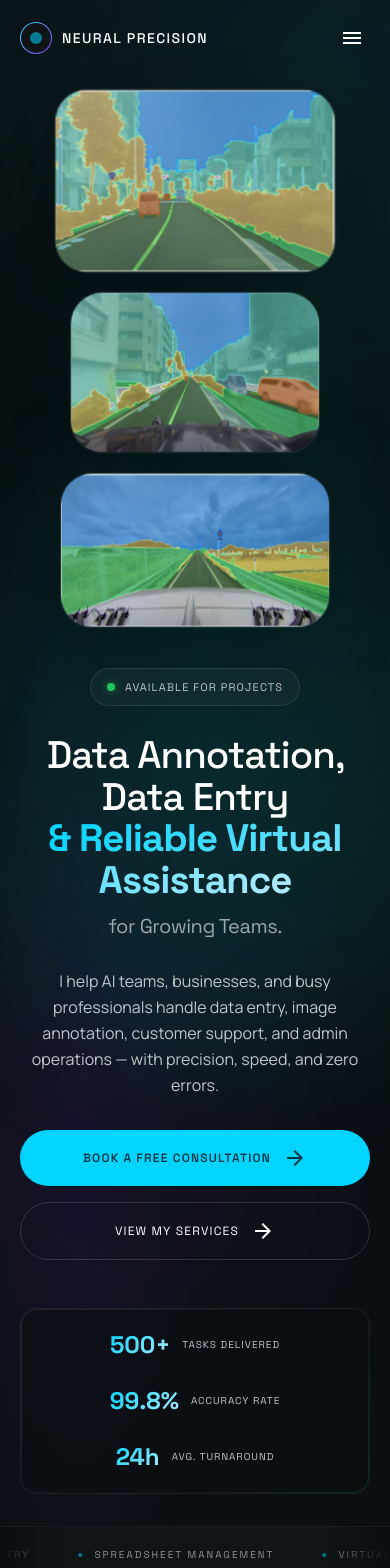
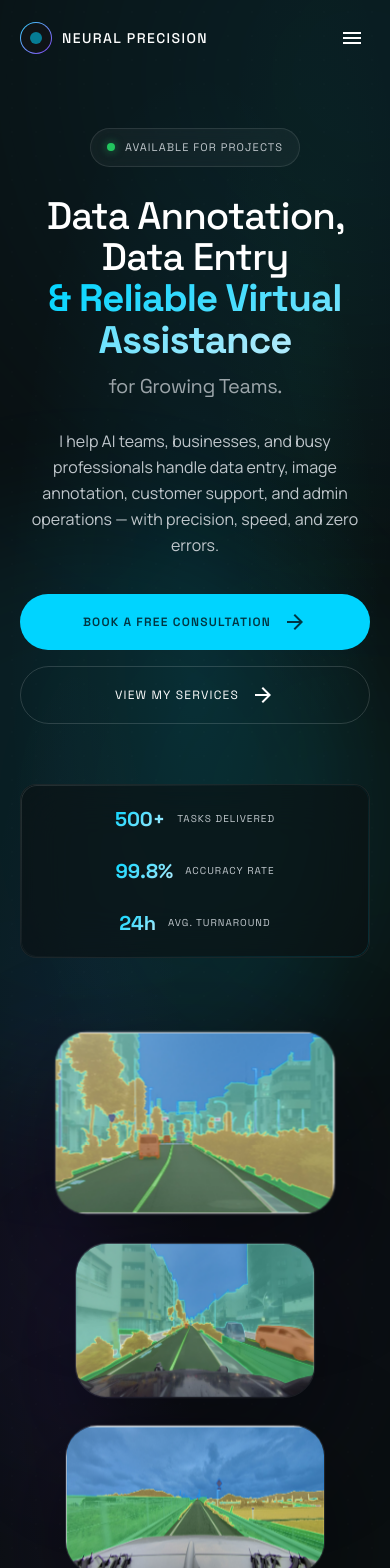
Before and after one commit to Elvinoacer/neural-precision-portfolio, a Next.js app: page / in a window 390 px wide. Shown: the top 1568 px of the page. Built offline with nearby package versions, Linux system fonts and the light colour scheme.

Commit message:
refactor: redesign HeroSection layout and responsive positioning for segmentation cards

```diff
--- a/app/components/HeroSection.tsx
+++ b/app/components/HeroSection.tsx
@@ -12,9 +12,9 @@ const IMAGES = [
     alt: "2D semantic segmentation — urban scene with annotated road, vehicles, trees, and buildings",
     width: 1000,
     height: 630,
-    displayClass: "w-[280px] sm:w-[340px] md:w-[450px]",
-    positionClass: "top-[8%] left-[3%] md:top-[6%] md:left-[2%]",
-    orbit: { x: [0, 30, -15, 0], y: [0, -25, 15, 0], duration: 25 },
+    displayClass: "w-[280px] sm:w-[320px] lg:w-[400px] xl:w-[450px]",
+    positionClass: "lg:top-[0%] lg:right-[10%] xl:top-[5%] xl:right-[15%]",
+    orbit: { x: [0, 20, -10, 0], y: [0, -15, 10, 0], duration: 25 },
     delay: 0.2,
     parallaxFactor: 30,
     preload: true,
@@ -24,9 +24,9 @@ const IMAGES = [
     alt: "2D image segmentation — street scene with color-coded road surfaces, vehicles, and sidewalks",
     width: 1000,
     height: 630,
-    displayClass: "w-[250px] sm:w-[300px] md:w-[380px]",
-    positionClass: "top-[30%] right-[2%] md:top-[22%] md:right-[3%]",
-    orbit: { x: [0, -20, 25, 0], y: [0, 20, -30, 0], duration: 30 },
+    displayClass: "w-[240px] sm:w-[280px] lg:w-[320px] xl:w-[360px]",
+    positionClass: "lg:top-[35%] lg:-right-[10%] xl:top-[40%] xl:-right-[5%]",
+    orbit: { x: [0, -15, 20, 0], y: [0, 15, -20, 0], duration: 30 },
     delay: 0.4,
     parallaxFactor: 20,
     preload: false,
@@ -36,9 +36,9 @@ const IMAGES = [
     alt: "2D image segmentation — highway scene with segmented guardrails, terrain, and sky regions",
     width: 1152,
     height: 648,
-    displayClass: "w-[270px] sm:w-[320px] md:w-[420px]",
-    positionClass: "bottom-[22%] left-[5%] md:bottom-[18%] md:left-[8%]",
-    orbit: { x: [0, 25, -20, 0], y: [0, -15, 25, 0], duration: 22 },
+    displayClass: "w-[260px] sm:w-[300px] lg:w-[380px] xl:w-[420px]",
+    positionClass: "lg:bottom-[5%] lg:left-[-5%] xl:bottom-[10%] xl:left-[0%]",
+    orbit: { x: [0, 20, -15, 0], y: [0, -10, 20, 0], duration: 22 },
     delay: 0.6,
     parallaxFactor: 25,
     preload: false,
@@ -68,7 +68,7 @@ export default function HeroSection() {
     <section
       ref={containerRef}
       onMouseMove={handleMouseMove}
-      className="relative w-full min-h-[100svh] flex flex-col justify-center overflow-hidden"
+      className="relative w-full min-h-[100svh] flex items-center justify-center overflow-hidden"
     >
       {/* ──── Aurora Background ──── */}
       <div className="absolute inset-0 z-0">
@@ -117,67 +117,19 @@ export default function HeroSection() {
       <div className="absolute inset-0 z-[1] dot-pattern opacity-20 pointer-events-none" />
 
       {/* ──── Segmentation Spotlight Glow ──── */}
-      <div className="absolute left-1/2 top-1/2 -translate-x-1/2 -translate-y-1/2 w-[600px] h-[600px] md:w-[900px] md:h-[900px] rounded-full blur-3xl bg-primary/[0.07] z-[2] pointer-events-none" />
+      <div className="absolute right-0 lg:right-[10%] top-1/2 -translate-y-1/2 w-[600px] h-[600px] md:w-[800px] md:h-[800px] rounded-full blur-3xl bg-primary/[0.08] z-[2] pointer-events-none" />
 
-      {/* ──── Floating Segmentation Images ──── */}
-      <div className="absolute inset-0 z-[5] hidden md:block">
-        {IMAGES.map((img) => (
-          <AnimatedSegmentationCard
-            key={img.src}
-            src={img.src}
-            alt={img.alt}
-            width={img.width}
-            height={img.height}
-            orbitConfig={img.orbit}
-            delay={img.delay}
-            mouseX={mouseX}
-            mouseY={mouseY}
-            parallaxFactor={img.parallaxFactor}
-            preload={img.preload}
-            className={`${img.displayClass} ${img.positionClass}`}
-          />
-        ))}
-      </div>
+      {/* ──── Main Content Container ──── */}
+      <div className="max-w-[1400px] mx-auto px-5 md:px-8 w-full relative z-[50] flex flex-col lg:flex-row items-center justify-between gap-12 lg:gap-8 pt-28 pb-16 lg:pt-0 lg:pb-0">
 
-      {/* ──── Mobile: Stacked Segmentation Images ──── */}
-      <div className="relative z-[5] flex flex-col items-center gap-4 px-5 pt-24 pb-2 md:hidden">
-        {IMAGES.map((img, i) => (
-          <motion.div
-            key={img.src}
-            className={`glass-image-card ${img.displayClass}`}
-            initial={{ opacity: 0, scale: 0.85 }}
-            animate={{
-              opacity: 1,
-              scale: [1, 1.03, 1],
-              y: [0, -8, 0],
-            }}
-            transition={{
-              opacity: { duration: 0.6, delay: img.delay },
-              scale: { duration: 6, repeat: Infinity, ease: "easeInOut", delay: i * 0.5 },
-              y: { duration: 5, repeat: Infinity, ease: "easeInOut", delay: i * 0.7 },
-            }}
-          >
-            <img
-              src={img.src}
-              alt={img.alt}
-              width={img.width}
-              height={img.height}
-              className="w-full h-auto object-cover"
-              loading={i === 0 ? "eager" : "lazy"}
-            />
-          </motion.div>
-        ))}
-      </div>
-
-      {/* ──── Hero Content ──── */}
-      <div className="max-w-[1400px] mx-auto px-5 md:px-8 w-full relative z-[50] pt-8 pb-8 md:pt-36 md:pb-12">
-        <div className="max-w-3xl mx-auto md:mx-0 space-y-7 md:space-y-9 text-center md:text-left">
+        {/* ──── Left: Hero Content ──── */}
+        <div className="w-full lg:w-[50%] xl:w-[45%] flex flex-col justify-center space-y-7 md:space-y-9 text-center lg:text-left z-10 pt-4 lg:pt-0">
           {/* Availability badge */}
           <motion.div
             initial={{ opacity: 0, y: 20 }}
             animate={{ opacity: 1, y: 0 }}
-            transition={{ duration: 0.6, delay: 0.8, ease: [0.16, 1, 0.3, 1] }}
-            className="inline-flex items-center gap-2.5 px-4 py-2.5 glass-pill text-on-surface-variant font-label-mono text-[11px] tracking-widest uppercase rounded-full"
+            transition={{ duration: 0.6, delay: 0.2, ease: [0.16, 1, 0.3, 1] }}
+            className="inline-flex items-center gap-2.5 px-4 py-2.5 glass-pill text-on-surface-variant font-label-mono text-[11px] tracking-widest uppercase rounded-full mx-auto lg:mx-0 w-max"
           >
             <span className="relative w-2 h-2 rounded-full bg-tertiary shadow-[0_0_8px_rgba(34,197,94,0.6)]">
               <span className="absolute inset-0 rounded-full bg-tertiary animate-ping opacity-75" />
@@ -189,10 +141,10 @@ export default function HeroSection() {
           <motion.div
             initial={{ opacity: 0, y: 24 }}
             animate={{ opacity: 1, y: 0 }}
-            transition={{ duration: 0.7, delay: 0.8, ease: [0.16, 1, 0.3, 1] }}
+            transition={{ duration: 0.7, delay: 0.3, ease: [0.16, 1, 0.3, 1] }}
             className="space-y-3"
           >
-            <h1 className="font-display text-[2.4rem] leading-[1.08] sm:text-5xl md:text-6xl lg:text-[4.5rem] font-medium tracking-tight text-white">
+            <h1 className="font-display text-[2.4rem] leading-[1.08] sm:text-5xl md:text-[3.5rem] lg:text-[4rem] font-medium tracking-tight text-white">
               Data Annotation,
               <br className="hidden sm:block" />{" "}
               Data Entry
@@ -211,8 +163,8 @@ export default function HeroSection() {
           <motion.p
             initial={{ opacity: 0, y: 24 }}
             animate={{ opacity: 1, y: 0 }}
-            transition={{ duration: 0.7, delay: 0.9, ease: [0.16, 1, 0.3, 1] }}
-            className="font-body-lg text-base sm:text-lg md:text-xl text-on-surface-variant max-w-xl leading-relaxed mx-auto md:mx-0"
+            transition={{ duration: 0.7, delay: 0.4, ease: [0.16, 1, 0.3, 1] }}
+            className="font-body-lg text-base sm:text-lg md:text-xl text-on-surface-variant max-w-xl leading-relaxed mx-auto lg:mx-0"
           >
             I help AI teams, businesses, and busy professionals handle
             data entry, image annotation, customer support, and admin
@@ -223,8 +175,8 @@ export default function HeroSection() {
           <motion.div
             initial={{ opacity: 0, y: 24 }}
             animate={{ opacity: 1, y: 0 }}
-            transition={{ duration: 0.7, delay: 1.0, ease: [0.16, 1, 0.3, 1] }}
-            className="flex flex-col sm:flex-row gap-4 pt-1"
+            transition={{ duration: 0.7, delay: 0.5, ease: [0.16, 1, 0.3, 1] }}
+            className="flex flex-col sm:flex-row gap-4 pt-2 justify-center lg:justify-start"
           >
             <Link
               href="/contact"
@@ -247,35 +199,88 @@ export default function HeroSection() {
               </span>
             </Link>
           </motion.div>
+
+          {/* Stats bar */}
+          <motion.div
+            initial={{ opacity: 0, y: 24 }}
+            animate={{ opacity: 1, y: 0 }}
+            transition={{ duration: 0.7, delay: 0.6, ease: [0.16, 1, 0.3, 1] }}
+            className="mt-8 lg:mt-12 w-full flex justify-center lg:justify-start"
+          >
+            <div className="glass-panel premium-border rounded-2xl md:rounded-full px-6 py-5 md:px-8 md:py-4 inline-flex flex-col sm:flex-row items-center gap-6 sm:gap-0 sm:divide-x sm:divide-white/10 w-full sm:w-auto">
+              {stats.map((stat) => (
+                <div key={stat.label} className="flex items-center gap-3 sm:px-6 first:sm:pl-0 last:sm:pr-0">
+                  <span className="font-display text-xl md:text-2xl font-bold text-gradient-primary">
+                    {stat.value}
+                  </span>
+                  <span className="font-label-mono text-[10px] tracking-widest uppercase text-on-surface-variant leading-tight">
+                    {stat.label}
+                  </span>
+                </div>
+              ))}
+            </div>
+          </motion.div>
         </div>
 
-        {/* Stats bar */}
-        <motion.div
-          initial={{ opacity: 0, y: 24 }}
-          animate={{ opacity: 1, y: 0 }}
-          transition={{ duration: 0.7, delay: 1.1, ease: [0.16, 1, 0.3, 1] }}
-          className="mt-12 md:mt-20"
-        >
-          <div className="glass-panel premium-border rounded-2xl md:rounded-full px-6 py-5 md:px-10 md:py-5 inline-flex flex-col sm:flex-row items-center gap-6 sm:gap-0 sm:divide-x sm:divide-white/10 w-full sm:w-auto">
-            {stats.map((stat) => (
-              <div key={stat.label} className="flex items-center gap-3 sm:px-8 first:sm:pl-0 last:sm:pr-0">
-                <span className="font-display text-2xl md:text-3xl font-bold text-gradient-primary">
-                  {stat.value}
-                </span>
-                <span className="font-label-mono text-[10px] sm:text-xs tracking-widest uppercase text-on-surface-variant leading-tight">
-                  {stat.label}
-                </span>
-              </div>
+        {/* ──── Right: Floating Segmentation Images ──── */}
+        <div className="w-full lg:w-[50%] xl:w-[55%] relative min-h-[400px] sm:min-h-[500px] lg:h-[700px] flex flex-col lg:block items-center justify-center gap-6 mt-8 lg:mt-0 z-0">
+          {/* Desktop: Floating Images (Absolute positioning) */}
+          <div className="hidden lg:block absolute inset-0">
+            {IMAGES.map((img) => (
+              <AnimatedSegmentationCard
+                key={img.src}
+                src={img.src}
+                alt={img.alt}
+                width={img.width}
+                height={img.height}
+                orbitConfig={img.orbit}
+                delay={img.delay}
+                mouseX={mouseX}
+                mouseY={mouseY}
+                parallaxFactor={img.parallaxFactor}
+                preload={img.preload}
+                className={`${img.displayClass} ${img.positionClass}`}
+              />
             ))}
           </div>
-        </motion.div>
+
+          {/* Mobile/Tablet: Stacked Images (Flex layout) */}
+          <div className="lg:hidden flex flex-col sm:flex-row flex-wrap justify-center items-center gap-6 w-full">
+            {IMAGES.map((img, i) => (
+              <motion.div
+                key={img.src}
+                className={`glass-image-card ${img.displayClass} relative`}
+                initial={{ opacity: 0, scale: 0.85 }}
+                animate={{
+                  opacity: 1,
+                  scale: [1, 1.03, 1],
+                  y: [0, -8, 0],
+                }}
+                transition={{
+                  opacity: { duration: 0.6, delay: img.delay },
+                  scale: { duration: 6, repeat: Infinity, ease: "easeInOut", delay: i * 0.5 },
+                  y: { duration: 5, repeat: Infinity, ease: "easeInOut", delay: i * 0.7 },
+                }}
+              >
+                <img
+                  src={img.src}
+                  alt={img.alt}
+                  width={img.width}
+                  height={img.height}
+                  className="w-full h-auto object-cover"
+                  loading={i === 0 ? "eager" : "lazy"}
+                />
+              </motion.div>
+            ))}
+          </div>
+        </div>
       </div>
 
       {/* Scroll indicator */}
       <motion.div
         initial={{ opacity: 0 }}
         animate={{ opacity: 1 }}
-        transition={{ delay: 1.3, duration: 0.6 }}
+        transition={{ delay: 1.0, duration: 0.6 }}
         className="absolute bottom-6 left-1/2 -translate-x-1/2 z-20 hidden md:flex flex-col items-center gap-2"
       >
         <span className="font-label-mono text-[9px] tracking-[0.25em] uppercase text-muted">Scroll</span>
```
